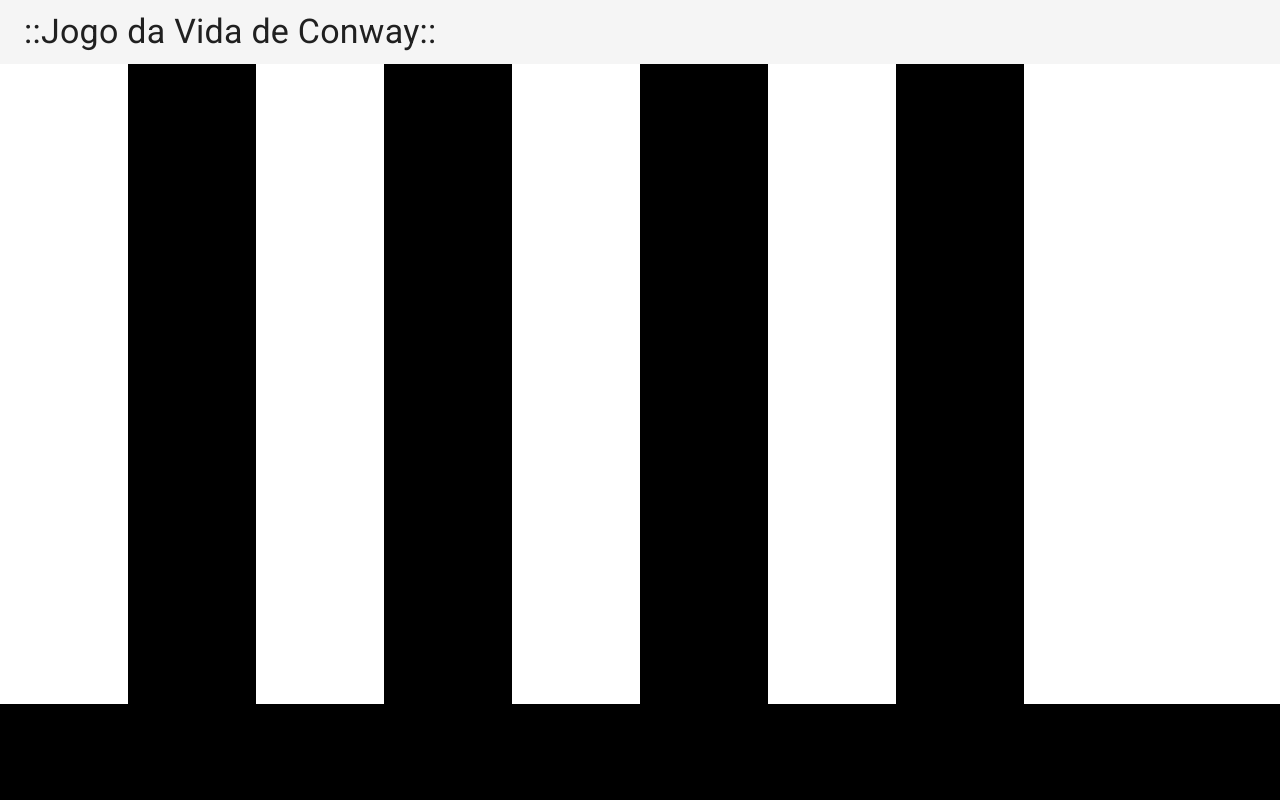
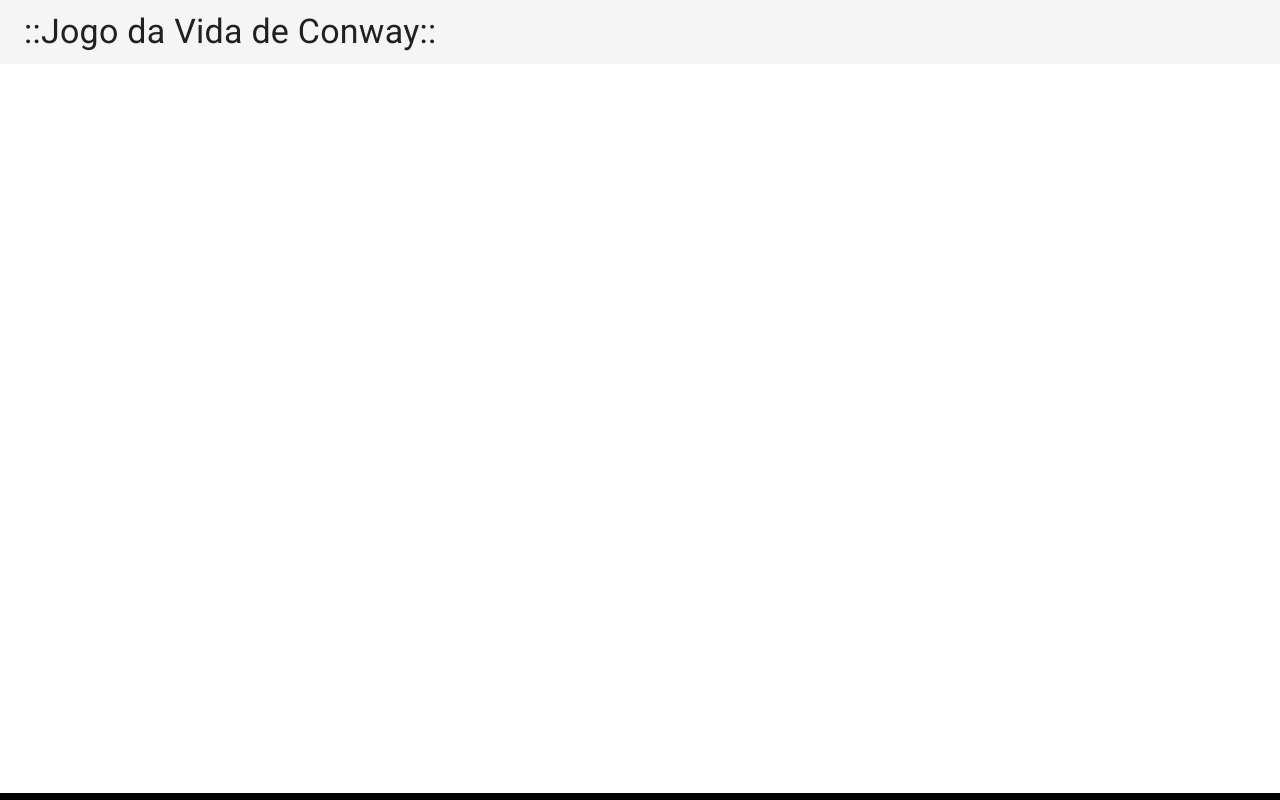
Before and after one commit to jeffersonAraujo2012/jogo-da-vida-de-conway, a React (Create React App) app: page / in a window 1280 px wide. Built offline with nearby package versions, Linux system fonts and the light colour scheme.

Commit message:
Contexto 'dimensoes.js' implementado

```diff
--- a/src/App.js
+++ b/src/App.js
@@ -4,23 +4,26 @@ import { useEffect } from "react";
 import MatrizDeCelulas from "./components/MatrizDeCelulas";
 import { CalculosDaMatriz } from "./components/utils/CalculosDaMatriz";
 import NavSuperior from "./components/navegacaoSuperior/NavSuperior";
+import Dimensoes from "./components/contextos/dimensoes";
 
 function App() {
-  useEffect(
-    () => {
-      //const larguraDoc = document.documentElement.clientHeight
-      //console.log(menuBar.offsetHeight + " " + CalculosDaMatriz.tamanhoDaCelula(100) + " " + celula.offsetHeight + " " + larguraDoc);
-    }
-  );
+  useEffect(() => {
+    //const larguraDoc = document.documentElement.clientHeight
+    //console.log(menuBar.offsetHeight + " " + CalculosDaMatriz.tamanhoDaCelula(100) + " " + celula.offsetHeight + " " + larguraDoc);
+  });
 
-  const tamanhoCelula = CalculosDaMatriz.tamanhoDaCelula(10);
+  const celulasPorLinha = 100;
+  const tamanhoCelula = CalculosDaMatriz.tamanhoDaCelula(celulasPorLinha);
   const numLinhas = parseInt(CalculosDaMatriz.numeroDeLinhas(tamanhoCelula));
+  const dimensoes = {tamanhoCelula: tamanhoCelula, numLinhas: numLinhas, celulasPorLinha: celulasPorLinha};
 
   console.log(tamanhoCelula, numLinhas);
   return (
     <>
-      <NavSuperior/>
-      <MatrizDeCelulas numLinhas={numLinhas} tamanhoCelula={tamanhoCelula}/>
+      <NavSuperior />
+      <Dimensoes.Provider value={dimensoes}>
+        <MatrizDeCelulas numLinhas={numLinhas} tamanhoCelula={tamanhoCelula} />
+      </Dimensoes.Provider>
     </>
   );
 }
--- a/src/components/Celula.jsx
+++ b/src/components/Celula.jsx
@@ -1,20 +1,43 @@
-import React from 'react';
-import "./estiloCelula.css"
+import React, { useContext, useState } from "react";
+import Dimensoes from "./contextos/dimensoes";
+import "./estiloCelula.css";
 
-function Celula({status,tamanho}){
+function Celula() {
+  const { tamanhoCelula } = useContext(Dimensoes);
+  const [status, setStatus] = useState(true);
+  let celula;
 
-    let celula;
+  function handleMouseHover(evento) {
+    console.log(evento.target);
+  }
 
-    if(status){
-        celula = <div className="celula" style={{backgroundColor: "white", width: tamanho, height: tamanho}}></div>
-    }
-    else {
-        celula = <div className="celula" style={{backgroundColor: "black", width: tamanho, height: tamanho}}></div>
-    }
+  if (status) {
+    celula = (
+      <div
+        className="celula"
+        style={{
+          backgroundColor: "white",
+          width: tamanhoCelula + "vw",
+          height: tamanhoCelula + "vw",
+        }}
+        onClick={handleMouseHover}
+      ></div>
+    );
+  } else {
+    celula = (
+      <div
+        className="celula"
+        style={{
+          backgroundColor: "black",
+          width: tamanhoCelula + "vw",
+          height: tamanhoCelula + "vw",
+        }}
+        onClick={handleMouseHover}
+      ></div>
+    );
+  }
 
-    return(
-        celula
-    );
+  return celula;
 }
 
 export default Celula;
--- a/src/components/LinhaDeCelulas.jsx
+++ b/src/components/LinhaDeCelulas.jsx
@@ -1,19 +1,22 @@
+import { useContext } from 'react';
 import Celula from './Celula';
+import Dimensoes from './contextos/dimensoes';
 
-function LinhaDeCelulas({linhas,colunas}){
+function LinhaDeCelulas(){
+    const {celulasPorLinha} = useContext(Dimensoes);
+    const arrayCelulas = [];
+
+    for (let i = 0; i < celulasPorLinha; i++){
+        arrayCelulas.push(<Celula key={i} status={true}/>)
+    }
 
     return (
         <div className="linhaDeCelulas" >
-            <Celula status={true}/>
-            <Celula status={false}/>
-            <Celula status={true}/>
-            <Celula status={false}/>
-            <Celula status={true}/>
-            <Celula status={false}/>
-            <Celula status={true}/>
-            <Celula status={false}/>
-            <Celula status={true}/>
-            <Celula status={true}/>
+            {arrayCelulas.map(
+                valor => {
+                    return valor;
+                }
+            )}
         </div>
     );
 }
--- a/src/components/MatrizDeCelulas.jsx
+++ b/src/components/MatrizDeCelulas.jsx
@@ -1,12 +1,14 @@
-import React from 'react';
+import React, { useContext } from 'react';
+import Dimensoes from './contextos/dimensoes';
 import LinhaDeCelulas from './LinhaDeCelulas';
 
-function MatrizDeCelulas({numLinhas, tamanhoCelula}){
+function MatrizDeCelulas(){
 
+    const {numLinhas} = useContext(Dimensoes);
     const arrayLinhas = [];
 
     for(let i  = 0; i < numLinhas; i++){
-        arrayLinhas.push(<LinhaDeCelulas key={i} tamanhoCelula={tamanhoCelula}/>)
+        arrayLinhas.push(<LinhaDeCelulas key={i}/>)
     }
 
     return (
--- /dev/null
+++ b/src/components/contextos/dimensoes.js
@@ -0,0 +1,5 @@
+import React from 'react';
+
+const Dimensoes = React.createContext();
+
+export default Dimensoes;
```
Also changed, not shown: src/components/contextos/dimensões.js (deleted), 1 other file (tests, documents, lock files or other folders).
